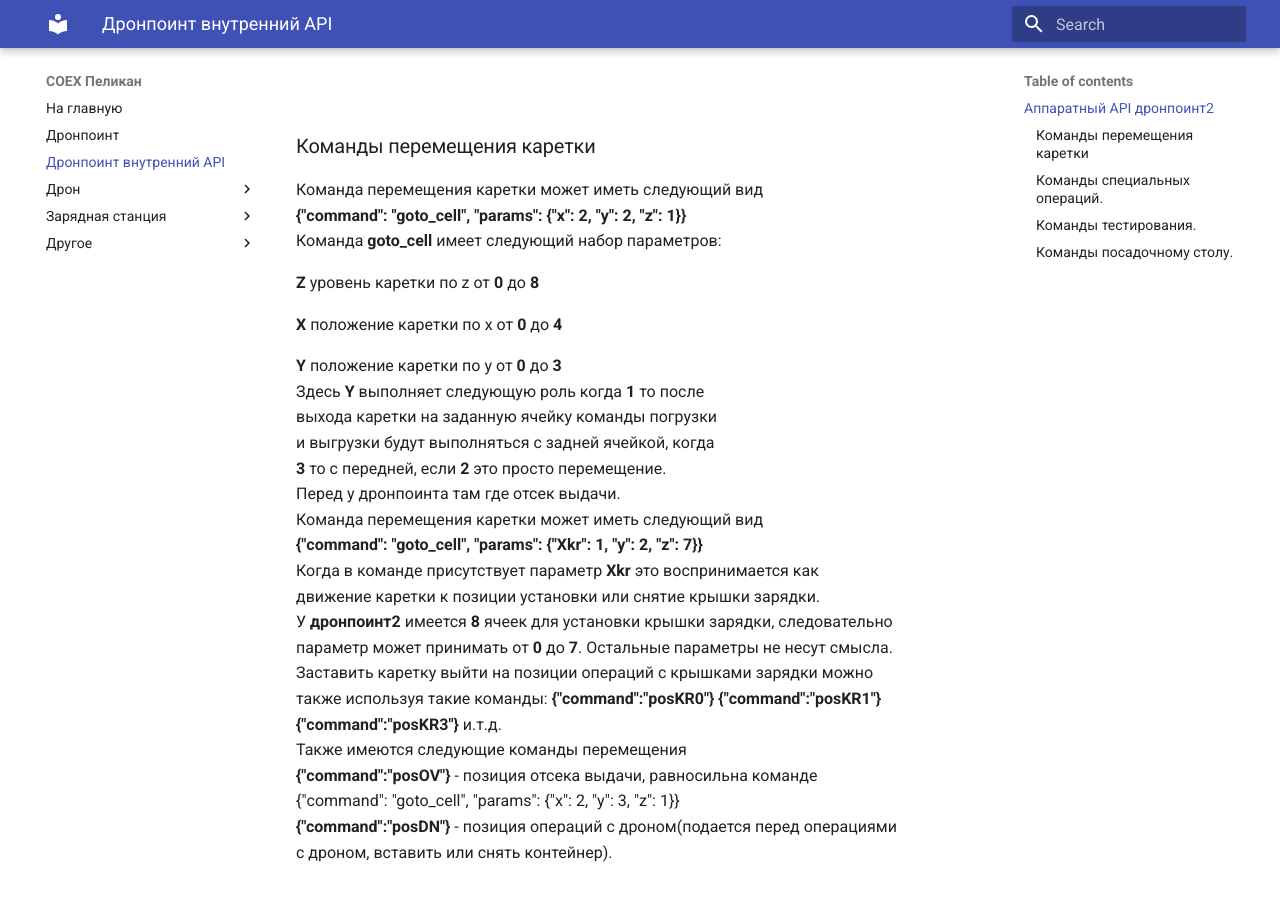
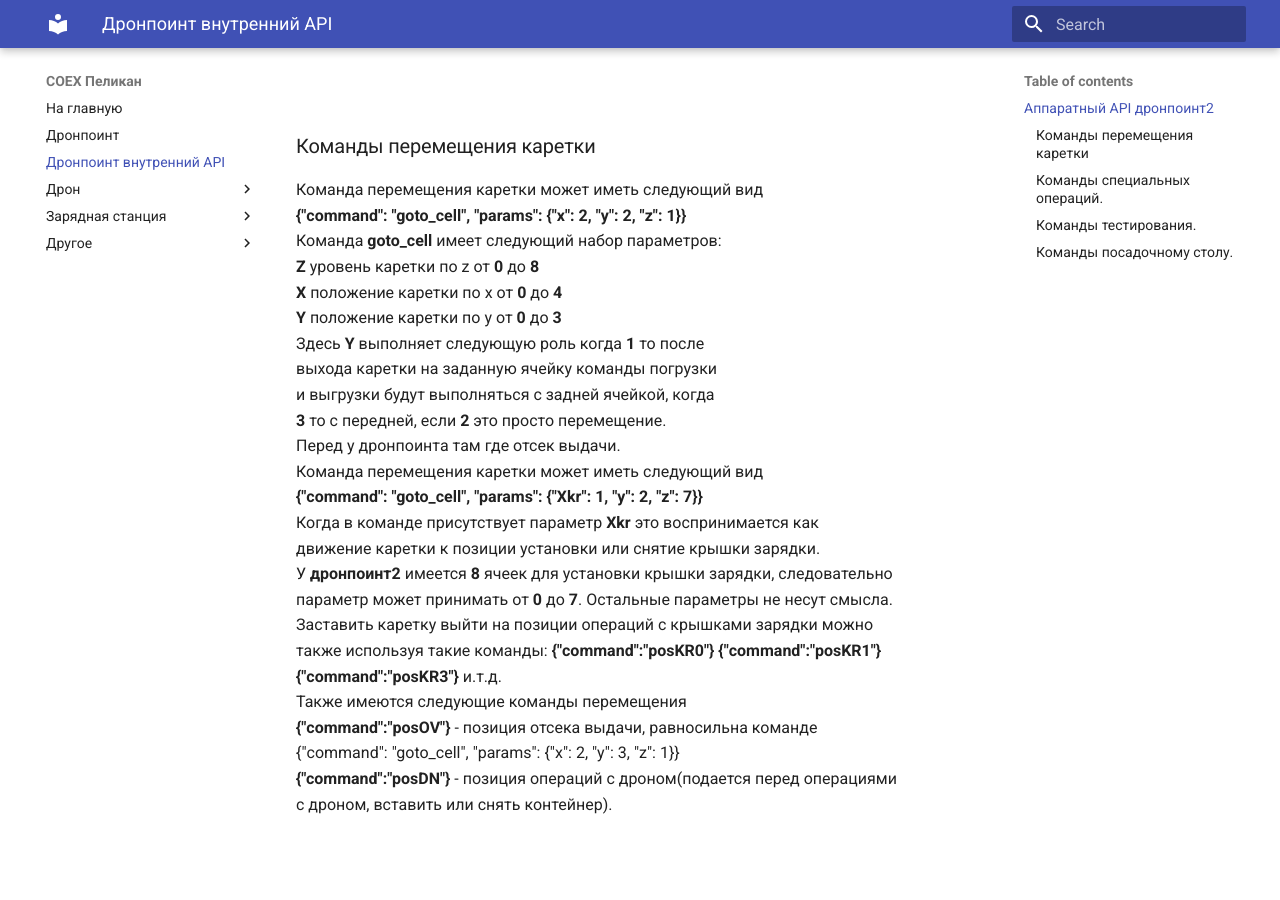
Before and after one commit to CopterExpress/pelican-docs, an MkDocs documentation site: the page built from docs/DronePoint_API.md, in a window 1280 px wide and 900 px high, scrolled down 776 px. Built offline with MkDocs 1.6.1 and Material for MkDocs 9.7.7, drawn with Linux system fonts in a browser that asks for light colours; old or Windows-style settings are respelled for this version of MkDocs.

```diff
--- a/docs/DronePoint_API.md
+++ b/docs/DronePoint_API.md
@@ -32,9 +32,9 @@ USB, а конкретней через реализацию **Maple Serial(COM
   Команда перемещения каретки может иметь следующий вид<br>
   **{"command": "goto_cell", "params": {"x": 2, "y": 2, "z": 1}}**<br>
   Команда **goto_cell** имеет следующий набор параметров:<br>
-  </p>  **Z** уровень каретки по z от **0** до **8**<br>
-  </p>  **X** положение каретки по x от **0** до **4**<br>
-  </p>  **Y** положение каретки по y от **0** до **3**<br>
+**Z** уровень каретки по z от **0** до **8**<br>
+**X** положение каретки по x от **0** до **4**<br>
+**Y** положение каретки по y от **0** до **3**<br>
   Здесь **Y** выполняет следующую роль когда **1** то после<br>
   выхода каретки на заданную ячейку команды погрузки<br>
   и выгрузки будут выполняться с задней ячейкой, когда<br>
```
